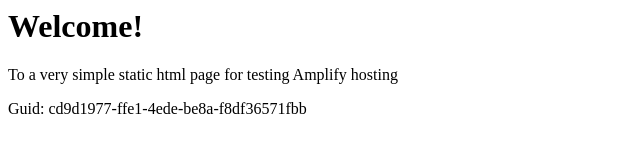
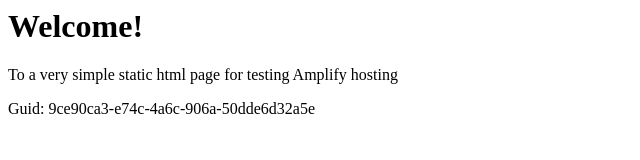
Before and after one commit to aws-aemilia-bah/Github-PR-Commit-Integration-Test-DoNotTouch-GitHubWebhookPushCanaryTest-v1-preprod-me-south-1, a website: page src/index.html in a window 1280 px wide. Shown: the full height of the page, 0-640 px from the left. Drawn offline with Linux system fonts and the light colour scheme.

Commit message:
commit from integ tests

```diff
--- a/src/index.html
+++ b/src/index.html
@@ -12,6 +12,6 @@
 <body>
     <h1>Welcome!</h1>
     <p>To a very simple static html page for testing Amplify hosting</p>
-    <p>Guid: cd9d1977-ffe1-4ede-be8a-f8df36571fbb</p></body>
+    <p>Guid: 9ce90ca3-e74c-4a6c-906a-50dde6d32a5e</p></body>
 
 </html>
```
